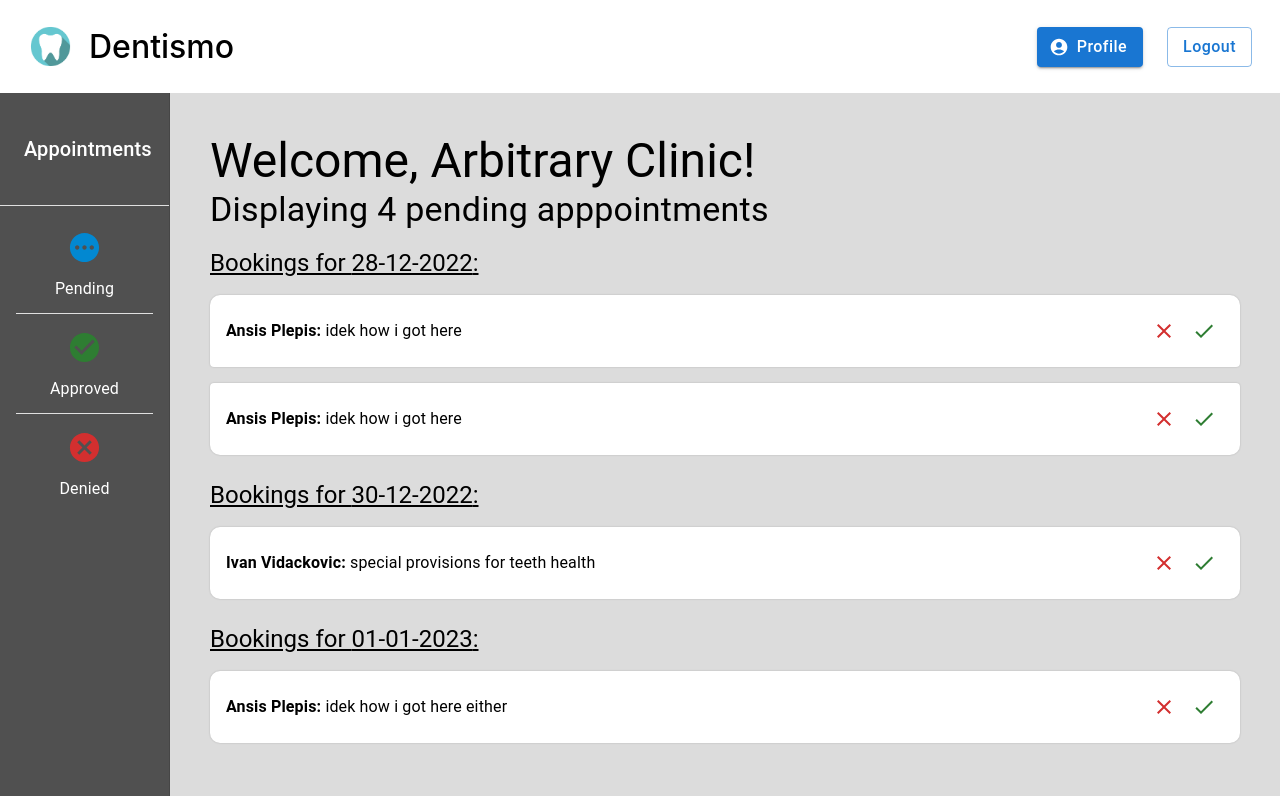
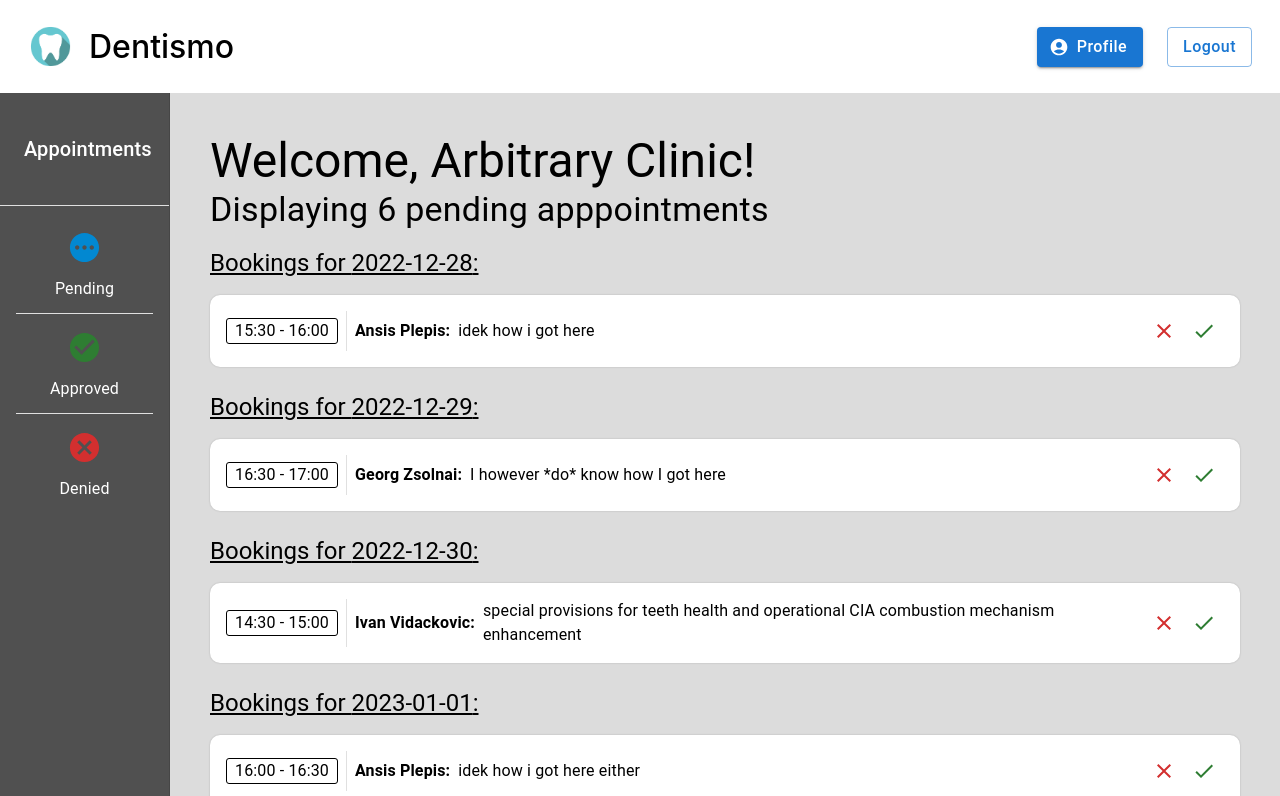
Before and after one commit to Dentismo/t-3, a React (Create React App) app in the folder client/: page /dashboard in a window 1280 px wide. Shown: the top 796 px of the page. Built offline with nearby package versions, Linux system fonts and the light colour scheme.

Commit message:
#25 Improve code quality for BookingCard.tsx. Add times for appointments to booking cards

```diff
--- a/client/src/pages/DashboardPage/BookingCard.tsx
+++ b/client/src/pages/DashboardPage/BookingCard.tsx
@@ -1,11 +1,12 @@
 import React from 'react'
-import { Stack, Typography, StackProps } from '@mui/material'
+import { Stack, Typography, StackProps, Divider } from '@mui/material'
 import CheckIcon from '@mui/icons-material/Check'
 import CloseIcon from '@mui/icons-material/Close'
 import DeleteIcon from '@mui/icons-material/Delete'
 import IconAction from './IconAction'
 import { Booking } from './types'
 import { useSnackbar } from 'notistack'
+import { Box } from '@mui/system'
 // TODO: use backend model
 
 type Props = {
@@ -22,16 +23,15 @@ const BookingCard: React.FC<Props> = ({
   ...props
 }) => {
   const { enqueueSnackbar } = useSnackbar()
-  const { id, user, reason, date, state } = booking
+  const { id, user, reason, date, state, startTime, endTime } = booking
   return (
     <Stack
       direction="row"
+      padding={2}
+      boxShadow="0 0 2px rgba(0, 0, 0, 0.2)"
+      bgcolor="white"
       {...props}
       sx={{
-        backgroundColor: 'white',
-        padding: 2,
-        boxShadow: '0 0 2px rgba(0, 0, 0, 0.2)',
-        alignItems: 'center',
         transition: 'border-radius 500ms',
         '&:active': {
           boxShadow: 'none'
@@ -42,8 +42,20 @@ const BookingCard: React.FC<Props> = ({
         ...props.sx
       }}
     >
-      <Typography fontWeight={600}>{user}:&nbsp;</Typography>
-      <Typography>{reason}</Typography>
+      <Stack direction="row" spacing={1} alignItems="center">
+        <Stack>
+          <Typography px={1} noWrap border="1px solid black" borderRadius="3px">
+            {startTime} - {endTime}
+          </Typography>
+        </Stack>
+        <Box alignSelf="stretch">
+          <Divider orientation="vertical" />
+        </Box>
+        <Typography fontWeight={600} noWrap overflow="visible">
+          {user}:
+        </Typography>
+        <Typography flexGrow={1}>{reason}</Typography>
+      </Stack>
       <Stack direction="row" ml="auto">
         <IconAction
           tooltip="Deny Appointment"
--- a/client/src/pages/DashboardPage/bookings.ts
+++ b/client/src/pages/DashboardPage/bookings.ts
@@ -6,37 +6,57 @@ const bookings: Booking[] = [
     id: '1',
     user: 'Ansis Plepis',
     reason: 'idek how i got here',
-    date: '28-12-2022',
+    date: '2022-12-28',
+    startTime: '15:30',
+    endTime: '16:00',
     state: 'pending'
   },
   {
     id: '2',
-    user: 'Ansis Plepis',
-    reason: 'idek how i got here',
-    date: '28-12-2022',
+    user: 'Georg Zsolnai',
+    reason: 'I however *do* know how I got here',
+    date: '2022-12-29',
+    startTime: '16:30',
+    endTime: '17:00',
     state: 'pending'
   },
   {
     id: '3',
     user: 'Ivan Vidackovic',
-    reason: 'special provisions for teeth health',
-    date: '30-12-2022',
+    reason:
+      'special provisions for teeth health and operational CIA combustion mechanism enhancement',
+    date: '2022-12-30',
+    startTime: '14:30',
+    endTime: '15:00',
     state: 'pending'
   },
   {
     id: '4',
     user: 'Ansis Plepis',
-
     reason: 'idek how i got here either',
-    date: '01-01-2023',
+    date: '2023-01-01',
+    startTime: '16:00',
+    endTime: '16:30',
     state: 'pending'
   },
   {
     id: '5',
-    user: 'Ansis Plepis',
-    reason: 'idek how i got here either',
-    date: '01-01-2023',
-    state: 'denied'
+    user: 'Speed',
+    reason: 'WORLD CUUUU-UUUUUUUP! WORLD CUUUU-UUUUUUUP!',
+    date: '2023-03-14',
+    startTime: '13:30',
+    endTime: '14:00',
+    state: 'pending'
+  },
+  {
+    id: '6',
+    user: 'worthless person',
+    reason:
+      'Lorem ipsum dolor sit amet consectetur adipisicing elit. Deleniti nihil modi veniam possimus officiis cumque reiciendis neque alias ut necessitatibus maxime magni repellat quibusdam laudantium eum quod officia corporis, accusamus sequi itaque tempora, dolorem sapiente sint! Nesciunt atque fugit similique quo odit deserunt rem, cum error reiciendis nam ad doloribus!',
+    date: '2023-03-14',
+    startTime: '13:30',
+    endTime: '14:00',
+    state: 'pending'
   }
 ]
 
--- a/client/src/pages/DashboardPage/types.ts
+++ b/client/src/pages/DashboardPage/types.ts
@@ -3,6 +3,8 @@ export type Booking = {
   user: string
   reason: string
   date: string
+  startTime: string
+  endTime: string
   state: 'pending' | 'approved' | 'denied'
 }
 
```
